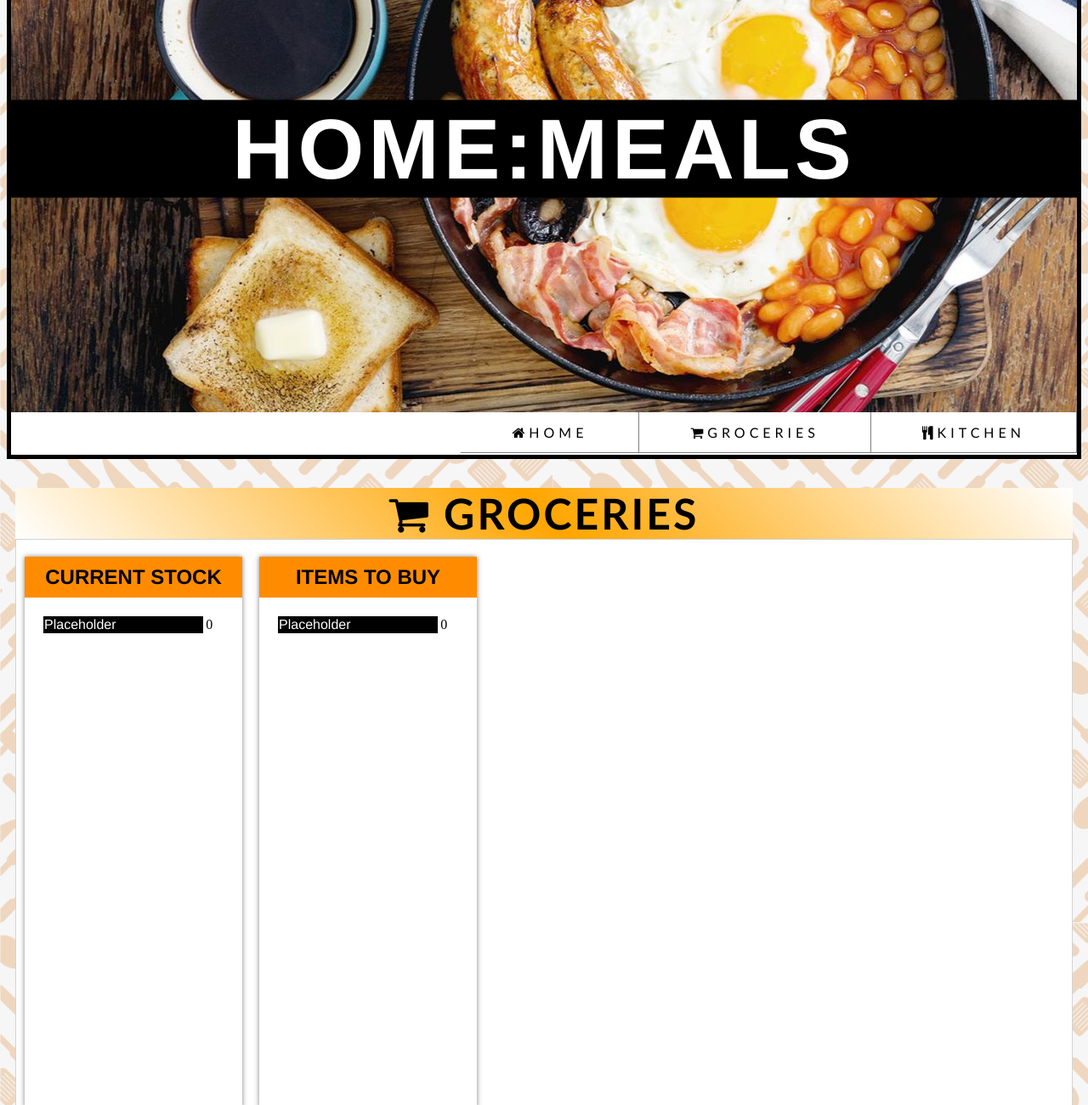
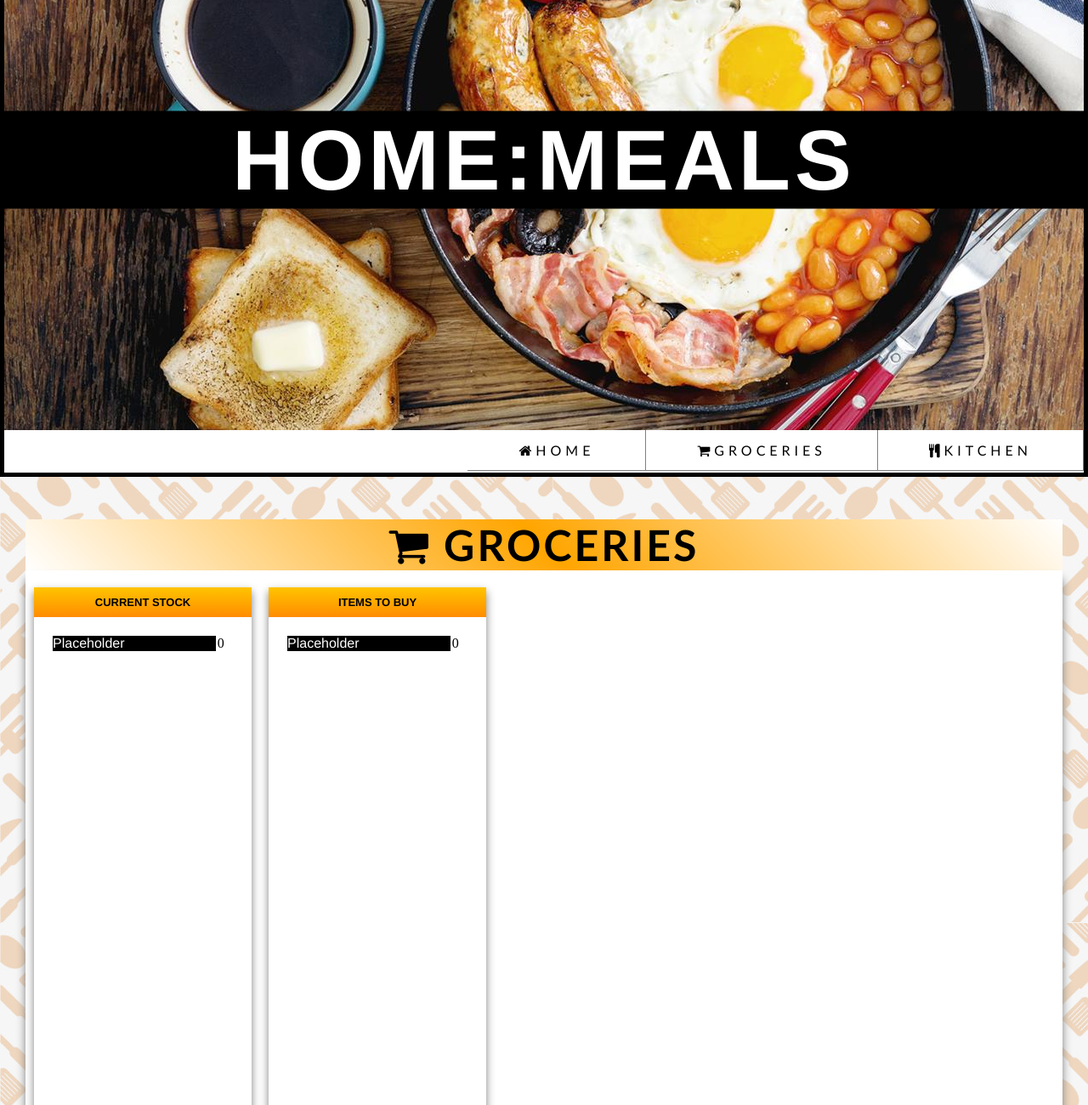
Before and after one commit to jiroquijano/home-meals, a plain HTML site: page index.html in a window 1280 px wide. Shown: the part 220-1520 px from the top of the page at 85% size. Drawn offline with Linux system fonts and the light colour scheme.

Commit message:
made some css changes

```diff
--- a/resources/css/style.css
+++ b/resources/css/style.css
@@ -1,3 +1,8 @@
+*{
+    margin:0;
+    padding:0;
+}
+
 body{
     background:url("../images/spoonforkpattern.jpg");
     min-width: 960px;
@@ -6,9 +11,8 @@ body{
 
 #banner {
     background:url("../images/breakfast.jpg") 30% no-repeat;
-    height:90vh;
-    padding:0;
-    margin-top:30px;
+    height:92vh;
+    margin-top:35px;
     position: relative;
     border:solid black thick;
 }
@@ -20,8 +24,6 @@ body{
     text-align:center;
     font-family:Helvetica;
     color:white;
-    margin:0;
-    padding:0;
 }
 
 #navigation {
@@ -80,14 +82,12 @@ section h2{
 }
 
 #main-content{
-    padding:0;
-    margin-top:0;
-    margin:10px;
-    position:relative;
     height:600px;
 }
 
 #main-content h1{
+    margin: 0px 30px;
+    margin-top: 50px;
     font-family:Calibri;
     font-size: 50px;
     text-transform: uppercase;
@@ -95,21 +95,19 @@ section h2{
     letter-spacing: 3px;
     color:black;
     background:linear-gradient(45deg, white,orange,white);
-    margin-bottom:0;
 }
 
 .sectionbox{
     margin-bottom:20px;
     height:90vh;
     background-color:white;
-    margin:0;
-    border:solid lightgray thin;
+    box-shadow: 0 10px 10px gray;
+    margin:0 30px;
 }
 
 .subsection-box{
     background-color:white;
-    box-shadow: 0 0 6px gray;
-    display:inline-block;
+    box-shadow: 0 5px 10px gray;
     width:20vw;
     height:90%;
     margin:20px 10px;
@@ -118,7 +116,9 @@ section h2{
 
 .subsection-label{
     text-align: center;
-    background-color:darkorange;
+    font-size: small;
+    font-weight: bold;
+    background:linear-gradient(180deg, rgb(255, 196, 0), darkorange);
     margin: 0;
     padding: 10px;
 }
@@ -141,3 +141,7 @@ section h2{
 .floatleft{
     float:left;
 }
+
+.inlineblock{
+    display:inline-block;
+}
```
